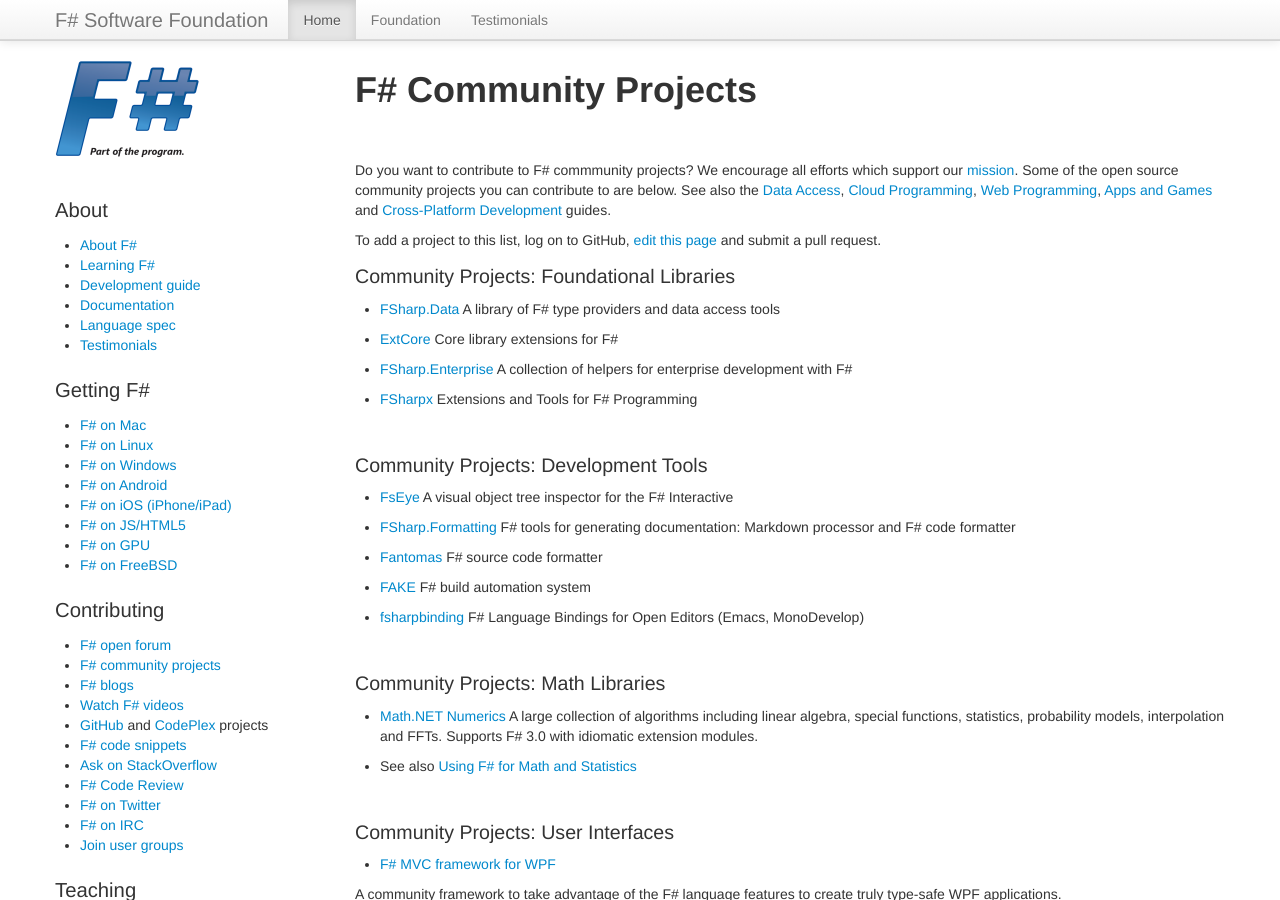
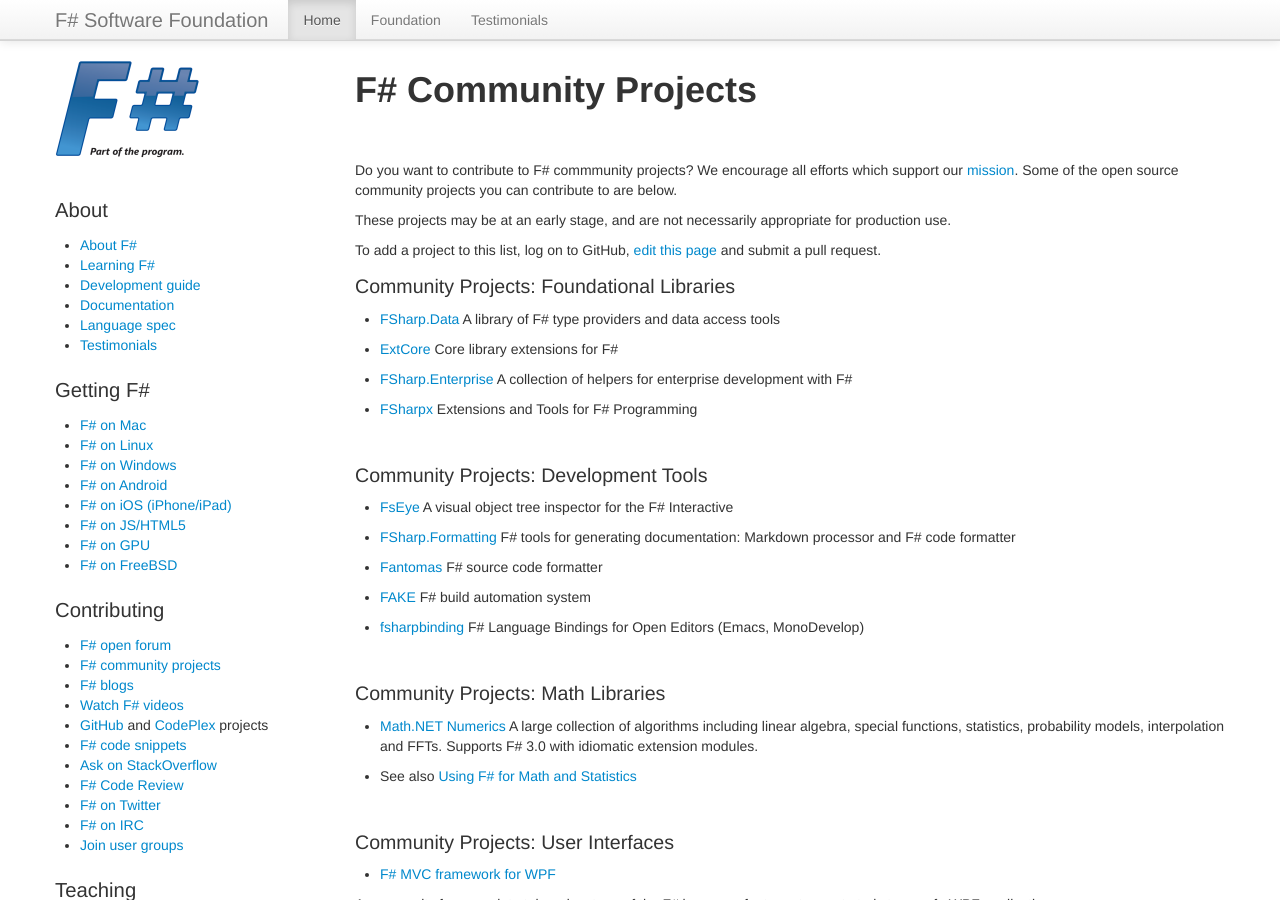
Before and after one commit to fsharp/fsharp.org, a Jekyll site: the page built from community/projects/index.md, in a window 1280 px wide and 900 px high. Built offline with Jekyll 4.4.1, drawn with Linux system fonts in a browser that asks for light colours; nearby versions of some CDN libraries; some web fonts are replaced; comment, search, counter and statistics services are not loaded.

Commit message:
Update index.md

```diff
--- a/community/projects/index.md
+++ b/community/projects/index.md
@@ -6,9 +6,9 @@
 
 Do you want to contribute to F# commmunity projects?  We encourage
 all efforts which support our [mission](/foundation.html). Some of the open source community projects
-you can contribute to are below. See also the [Data Access](/data-access),
-[Cloud Programming](/cloud), [Web Programming](/webstacks), [Apps and Games](/apps-and-games)
-and [Cross-Platform Development](/guides/mac-linux-cross-platform/) guides.
+you can contribute to are below.
+
+These projects may be at an early stage, and are not necessarily appropriate for production use.
 
 To add a project to this list, log on to GitHub, [edit this page](https://github.com/fsharp/fsfoundation/edit/gh-pages/use/osprojects/index.md) and submit a pull request.
 
```
